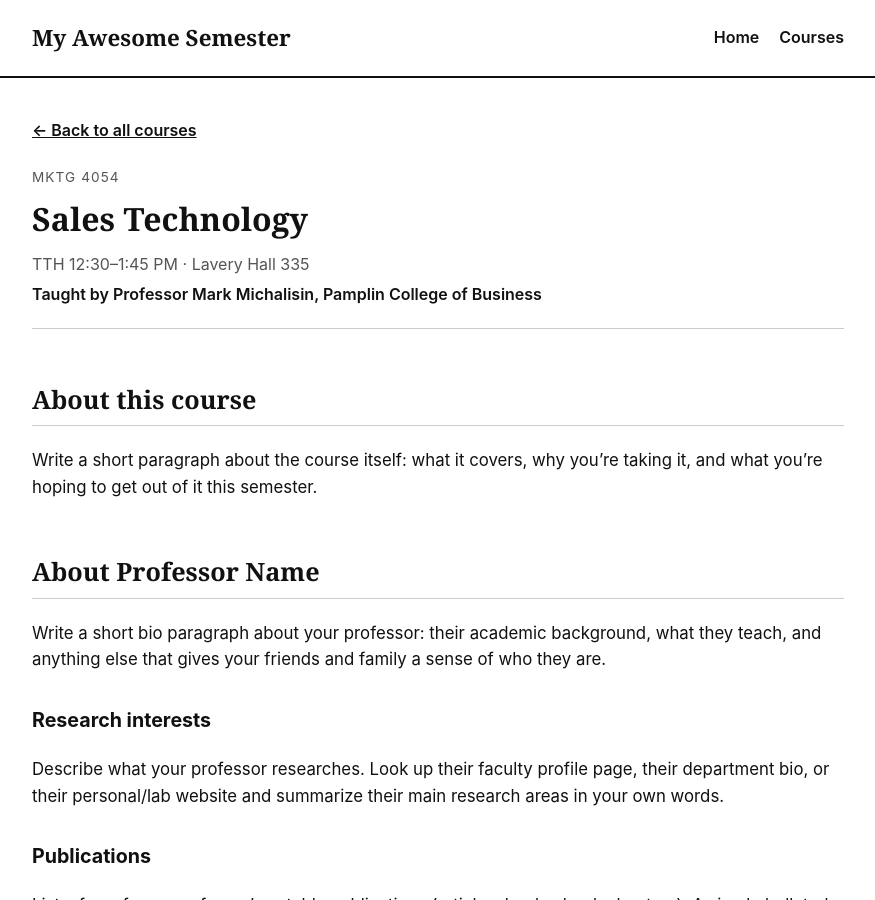
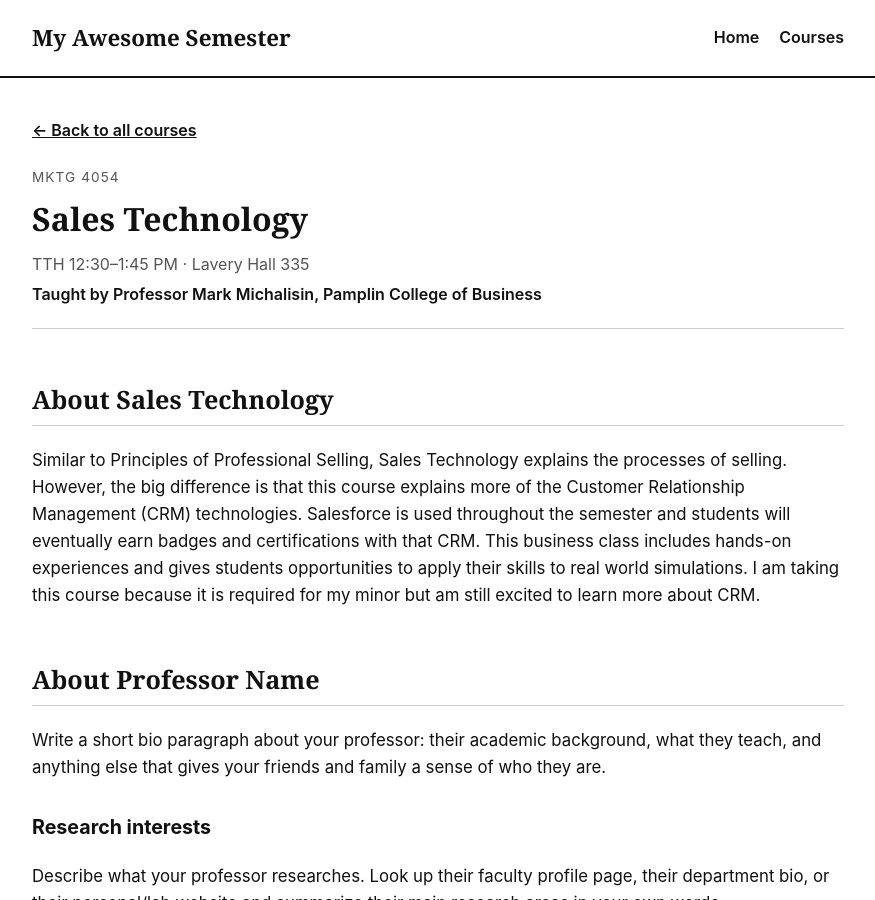
Before and after one commit to annaolszowy27/myawesomesemester, a Jekyll site: the page built from _courses/course-05.md, in a window 1280 px wide and 900 px high. Shown: the whole window, without its empty margins (202-1077 px from the left). Built offline with Jekyll 4.4.1, drawn with Linux system fonts in a browser that asks for light colours.

Commit message:
Update course-05.md

```diff
--- a/_courses/course-05.md
+++ b/_courses/course-05.md
@@ -10,10 +10,9 @@ instructor_department: "Pamplin College of Business"
 
 
 
-## About this course
+## About Sales Technology
 
-Write a short paragraph about the course itself: what it covers, why you're taking
-it, and what you're hoping to get out of it this semester.
+Similar to Principles of Professional Selling, Sales Technology explains the processes of selling. However, the big difference is that this course explains more of the Customer Relationship Management (CRM) technologies. Salesforce is used throughout the semester and students will eventually earn badges and certifications with that CRM. This business class includes hands-on experiences and gives students opportunities to apply their skills to real world simulations. I am taking this course because it is required for my minor but am still excited to learn more about CRM.
 
 ## About Professor Name
 
```
